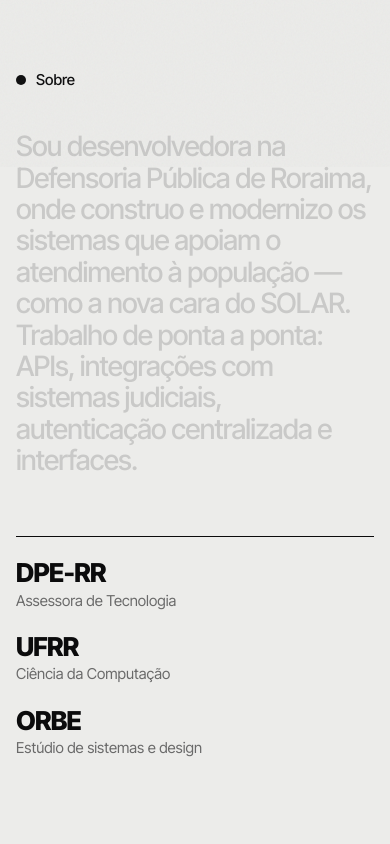
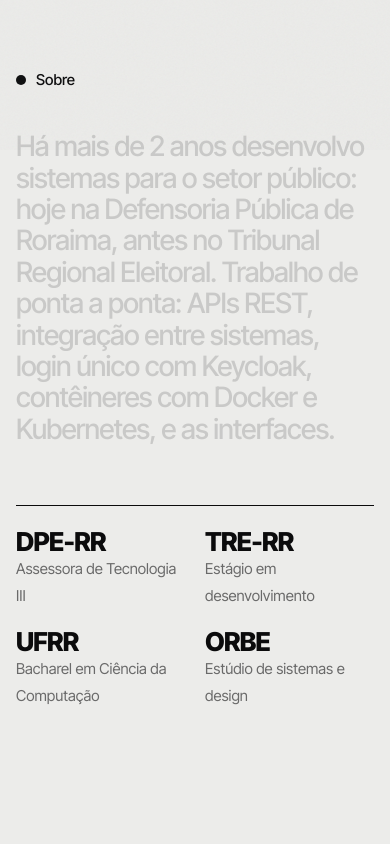
Before and after one commit to A-juli07/Ana_Costa, a plain HTML site: page index.html in a window 390 px wide. Shown: the part 1060-1904 px from the top of the page. Drawn offline with nearby package versions, Linux system fonts and the light colour scheme; animation ran at ten frames a second.

Commit message:
Alinha o site ao currículo: trajetória com datas, estágios, competências e extras
- Trajetória com datas e ordem corretas: DPE-RR (atual), estágio no TRE-RR
  (Disque Eleitor, ADMSAE, férias da TI) e estágio na DPE-RR; UFRR concluída
- TCC: segurança do código gerado por IA, com OWASP ZAP
- Competências agrupadas como no currículo
- Nova seção Além do código: idiomas, intercâmbio na UDEC, BRISA, Huawei Seeds
- Botão para baixar o currículo em PDF
- Corrige textos da HQ (em equipe, sem sistemas judiciais, sem mobile no resumo)

Co-Authored-By: Claude Opus 5.5 <noreply@anthropic.com>

```diff
--- a/index.html
+++ b/index.html
@@ -109,6 +109,15 @@ html[data-mode=profissional] .mode span:first-child,html[data-mode=criativo] .mo
 .scr.out{opacity:0;transform:translateX(-4%) scale(1.02)}
 .screen:hover .scr.on{transform:scale(1.02)}
 .hero .under{justify-content:flex-end;margin-top:0}
+.ext{padding-block:clamp(70px,9vw,140px);border-top:1.5px solid var(--ink)}
+.ext-g{display:grid;grid-template-columns:repeat(3,minmax(0,1fr));gap:clamp(20px,3vw,48px);margin:34px 0 40px}
+.exb h3{margin:0 0 14px;font:var(--dw) clamp(22px,2.2vw,30px)/1.1 var(--disp);letter-spacing:-.03em}
+.exb p{margin:0 0 14px;font-size:16px;line-height:1.5}
+.exb b{font-weight:600}
+.lang{list-style:none;margin:0;padding:0}
+.lang li{display:flex;justify-content:space-between;gap:12px;padding:10px 0;border-bottom:1px solid var(--line);font-size:16px}
+.lang li span{color:var(--mute)}
+@media(max-width:760px){.ext-g{grid-template-columns:1fr}.sk{grid-template-columns:1fr}.stats{grid-template-columns:repeat(2,minmax(0,1fr))!important}}
 /* animações de rolagem do profissional: começam escondidos e entram ao aparecer (a classe .in vem do JS).
    "backwards" aplica o estado inicial durante o atraso da cascata e depois devolve o controle ao CSS normal,
    então os efeitos de hover continuam funcionando. */
@@ -153,7 +162,7 @@ html[data-mode=criativo] .name .ln:last-child{padding-left:12vw}
 .big{font:500 clamp(28px,4.1vw,60px)/1.12 var(--disp);letter-spacing:-.03em;margin:0;text-wrap:pretty}
 html[data-mode=criativo] .big{font-weight:500;letter-spacing:-.02em}
 .big .w{opacity:.15;transition:opacity .25s}
-.stats{grid-column:2;display:grid;grid-template-columns:repeat(3,minmax(0,1fr));gap:20px;margin-top:20px;border-top:1.5px solid var(--ink);padding-top:22px}
+.stats{grid-column:2;display:grid;grid-template-columns:repeat(4,minmax(0,1fr));gap:20px;margin-top:20px;border-top:1.5px solid var(--ink);padding-top:22px}
 .stats strong{display:block;font:var(--dw) clamp(26px,3vw,40px)/1.05 var(--disp);letter-spacing:-.03em}
 .stats span{font-size:15px;color:var(--mute)}
 
@@ -202,8 +211,10 @@ html[data-mode=criativo] .card:nth-child(even){transform:rotate(1.4deg) translat
 .row,.row::before{transition:color .4s,transform .5s cubic-bezier(.7,0,.2,1)}
 
 /* skills */
-.sk{display:flex;flex-wrap:wrap;gap:10px;margin-top:40px}
-.sk span{font:500 clamp(18px,2vw,26px)/1 var(--disp);padding:14px 22px;border:1.5px solid var(--ink);border-radius:99px;transition:background .3s,color .3s,transform .3s}
+.sk{display:grid;grid-template-columns:repeat(2,minmax(0,1fr));gap:28px 40px;margin-top:56px}
+.skg h4{margin:0 0 12px;font-size:14px;font-weight:500;color:var(--mute);text-transform:uppercase;letter-spacing:.06em}
+.skp{display:flex;flex-wrap:wrap;gap:8px}
+.sk span{display:inline-block;font:500 clamp(16px,1.4vw,20px)/1 var(--disp);padding:11px 18px;border:1.5px solid var(--ink);border-radius:99px;transition:background .3s,color .3s,transform .3s}
 .sk span:hover{background:var(--ink);color:var(--bg);transform:rotate(-3deg)}
 
 /* contato */
@@ -500,7 +511,7 @@ html[data-mode=profissional] .totop{bottom:22px;border-radius:999px;border-width
 <main>
 <section class="hero pad" id="topo">
   <div class="meta">
-    <p><b>Desenvolvedora full stack</b><br>Sistemas web, APIs, mobile e 3D</p>
+    <p><b>Desenvolvedora full stack</b><br>Sistemas web, APIs, integrações e 3D</p>
     <p style="text-align:right"><b>Boa Vista — RR</b><br><span id="clock">--:--</span> · 2°49′N 60°40′W</p>
   </div>
   <div class="hero-g">
@@ -532,8 +543,9 @@ html[data-mode=profissional] .totop{bottom:22px;border-radius:999px;border-width
   <span class="lab">Sobre</span>
   <p class="big" id="bigtxt"></p>
   <div class="stats">
-    <div><strong>DPE-RR</strong><span>Assessora de Tecnologia</span></div>
-    <div><strong>UFRR</strong><span>Ciência da Computação</span></div>
+    <div><strong>DPE-RR</strong><span>Assessora de Tecnologia III</span></div>
+    <div><strong>TRE-RR</strong><span>Estágio em desenvolvimento</span></div>
+    <div><strong>UFRR</strong><span>Bacharel em Ciência da Computação</span></div>
     <div><strong>ORBE</strong><span>Estúdio de sistemas e design</span></div>
   </div>
 </section>
@@ -551,12 +563,27 @@ html[data-mode=profissional] .totop{bottom:22px;border-radius:999px;border-width
   <div class="sk" id="sk"></div>
 </section>
 
+<section class="ext pad" id="extras">
+  <span class="lab">Além do código</span>
+  <div class="ext-g">
+    <div class="exb"><h3>Idiomas</h3>
+      <ul class="lang"><li><b>Português</b><span>Nativo</span></li><li><b>Inglês</b><span>Avançado · MET C1</span></li><li><b>Espanhol</b><span>Intermediário</span></li></ul></div>
+    <div class="exb"><h3>Intercâmbio</h3>
+      <p><b>Universidad de Cundinamarca (UDEC)</b><br>Colômbia · um semestre durante a graduação.</p></div>
+    <div class="exb"><h3>Extracurricular</h3>
+      <p><b>Projeto BRISA · Residência em TIC</b><br>Sistema de gestão de frotas na fase de Imersão em Computação Avançada.</p>
+      <p><b>Huawei Seeds for the Future (2022)</b><br>Propostas de tecnologia voltadas ao impacto social.</p></div>
+  </div>
+  <a class="btn pri cv" href="media/curriculo-ana-julia.pdf" download data-cursor="baixar">Baixar currículo (PDF) <i>↓</i></a>
+</section>
+
 <section class="ct pad" id="contato">
   <span class="lab">Contato</span>
   <h2 id="ctTitle">Vamos criar<br>algo juntos?</h2>
   <div class="ct-row">
     <div class="links">
       <a href="https://github.com/A-juli07">GitHub<small>github.com/A-juli07</small></a>
+      <a href="media/curriculo-ana-julia.pdf" download>Currículo<small>PDF para baixar</small></a>
       <a href="https://www.linkedin.com/in/anajuliavpac/">LinkedIn<small>in/anajuliavpac</small></a>
       <a href="https://www.instagram.com/">ORBE STUDIO<small>@orbestudio</small></a>
       <a href="https://wa.me/5595991742229">WhatsApp<small>(95) 99174-2229</small></a>
@@ -579,7 +606,7 @@ html[data-mode=profissional] .totop{bottom:22px;border-radius:999px;border-width
     </div>
     <p class="k-hint">Role para começar <span>↓</span></p>
     <p class="cap c1" style="left:9vw;top:17vh">Boa Vista, Roraima. <b>2°49′N 60°40′W</b>.<br>No extremo norte do Brasil, à sombra dos tepuis…</p>
-    <p class="cap c2" style="right:9vw;bottom:13vh">…vive uma <b>desenvolvedora full stack</b>:<br>sistemas web, APIs, mobile e 3D.</p>
+    <p class="cap c2" style="right:9vw;bottom:13vh">…vive uma <b>desenvolvedora full stack</b>:<br>sistemas web, APIs, integrações e 3D.</p>
   </div></section>
 
   <section class="sc ph" id="pu"><div class="stage">
@@ -587,7 +614,7 @@ html[data-mode=profissional] .totop{bottom:22px;border-radius:999px;border-width
     <div class="kframe"><div class="cam" data-img="ufrr" style="--pos:35% 55%"></div><svg class="wsvg" viewBox="0 0 1600 1000" preserveAspectRatio="none"></svg></div>
     <p class="cap ca" style="right:9vw;top:17vh">Tudo começou na <b>Universidade Federal de Roraima</b>.</p>
     <div class="inset zoom" data-img="ufrr" style="right:8vw;top:30vh;--zp:22% 45%"></div>
-    <div class="cap cb" style="right:9vw;bottom:11vh"><b>Ciência da Computação</b>, agora na reta final, com um TCC sobre engenharia de prompt e a qualidade do código gerado por IAs.</div>
+    <div class="cap cb" style="right:9vw;bottom:11vh"><b>Ciência da Computação</b>, concluída em 2026, com um TCC sobre engenharia de prompt e a segurança do código gerado por IA.</div>
   </div></section>
 
   <section class="sc ph" id="p1"><div class="stage">
@@ -595,7 +622,7 @@ html[data-mode=profissional] .totop{bottom:22px;border-radius:999px;border-width
     <div class="kframe"><div class="cam" data-img="mesa" style="--pos:50% 40%"></div><svg class="wsvg" viewBox="0 0 1600 1000" preserveAspectRatio="none"></svg></div>
     <p class="cap ca" style="left:9vw;top:17vh">Na mesa dela, dois monitores e muito código:<br>ela desenvolve <b>sistemas e APIs</b> para o setor público.</p>
     <div class="inset zoom" data-img="code" style="right:8vw;top:16vh;--zp:38% 30%"></div>
-    <div class="cap cb" style="left:9vw;bottom:11vh">APIs, <b>integrações com sistemas judiciais</b>, autenticação centralizada e interfaces, com foco em segurança e boas experiências de uso.</div>
+    <div class="cap cb" style="left:9vw;bottom:11vh">APIs REST, <b>integração entre sistemas</b>, login único com Keycloak e contêineres com Docker e Kubernetes, com foco em segurança e boas experiências de uso.</div>
   </div></section>
 
   <section class="sc ph" id="p2"><div class="stage">
@@ -683,7 +710,7 @@ const reduce=matchMedia('(prefers-reduced-motion: reduce)').matches;
 /* ---------- conteúdo ---------- */
 const pro={sub:'Crio sistemas web, APIs e interfaces, do banco de dados ao pixel. Hoje no setor público, na Defensoria Pública de Roraima, e em projetos próprios com a ORBE STUDIO.',
   mq:['Backend','Python','Django','FastAPI','Spring Boot','React','Next.js','Keycloak','Neo4j'],
-  big:'Sou desenvolvedora na Defensoria Pública de Roraima, onde construo e modernizo os sistemas que apoiam o atendimento à população — como a nova cara do SOLAR. Trabalho de ponta a ponta: APIs, integrações com sistemas judiciais, autenticação centralizada e interfaces.'};
+  big:'Há mais de 2 anos desenvolvo sistemas para o setor público: hoje na Defensoria Pública de Roraima, antes no Tribunal Regional Eleitoral. Trabalho de ponta a ponta: APIs REST, integração entre sistemas, login único com Keycloak, contêineres com Docker e Kubernetes, e as interfaces.'};
 /* m = capa do card; g = galeria do modal [arquivo, legenda]; pos = enquadramento da capa.
    ATENÇÃO: a ordem e a quantidade destes 6 casam com os emblemas do modo criativo (emb/spans). */
 const img=src=>({type:'img',src});
@@ -725,12 +752,22 @@ const projPro=proj.slice(0,5).concat([
     tags:['Design','Landing pages','Front-end']}
 ]);
 const xp=[
-  ['2026 — hoje','Assessora de Tecnologia III','DPE-RR · SOLAR + Keycloak, API v2 para o App do Assistido e Sistema de Eleição v2.'],
-  ['Antes','Desenvolvedora','DPE-RR · Manutenção do SOLAR e do ProcAPI e reconstrução de portais institucionais.'],
-  ['Antes','Tecnologia','Tribunal Regional Eleitoral de Roraima.'],
-  ['Em curso','Ciência da Computação','UFRR · TCC sobre engenharia de prompt e qualidade do código gerado por IAs.']
+  ['abr 2026 — hoje','Assessora de Tecnologia III','DPE-RR · Desenvolvimento do SOLAR em Python/Django, evolução e documentação da API REST v2 para o App do Assistido, login único com Keycloak e, em equipe, o novo Sistema de Eleições.'],
+  ['abr 2025 — abr 2026','Estagiária de Desenvolvimento','TRE-RR · Disque Eleitor (atendimento ao cidadão), ADMSAE (administração das eleições no estado) e o sistema de férias dos servidores de TI. Java, Spring Boot, Angular, Oracle e Kubernetes.'],
+  ['set 2023 — jul 2024','Estagiária de Desenvolvimento','DPE-RR · Ferramenta de atendimento do sistema da Defensoria e APIs REST para integração entre sistemas. Python, Django, PostgreSQL, Redis e Docker.'],
+  ['2021 — 2026','Ciência da Computação','UFRR · Concluído. TCC sobre engenharia de prompt e a segurança do código gerado por IA, com análise de vulnerabilidades no OWASP ZAP.']
 ];
-const skills=['Python','FastAPI','Django','React','Next.js','JavaScript','Java / Spring Boot','Neo4j','Supabase','Keycloak','Git','Three.js','Blender','Unreal Engine'];
+const skillGroups=[
+  ['Linguagens',['Python','Java','JavaScript','PHP','SQL']],
+  ['Frameworks',['Django','FastAPI','Spring Boot','Laravel','Angular','React / Next.js']],
+  ['APIs e integração',['REST APIs','Keycloak / SSO','OAuth2 / OIDC']],
+  ['Bancos de dados',['PostgreSQL','MySQL','Oracle','Redis','Neo4j','Supabase']],
+  ['DevOps e cloud',['Docker','Kubernetes','Git','Vercel']],
+  ['IA',['LLMs','Engenharia de prompt','Langflow']],
+  ['Metodologias',['Agile','Jira','Git flow']],
+  ['3D e criativo',['Three.js','Blender','Unreal Engine']]
+];
+const skills=skillGroups.flatMap(g=>g[1]);
 
 /* mídia de cada projeto: adicione m:{type:'video'|'img',src:'media/arquivo.mp4'} no projeto */
 const mediaHTML=(m,ctrl,pos)=>m.type==='video'?`<video src="${m.src}" muted autoplay loop playsinline ${ctrl?'controls':''}></video>`:`<img src="${m.src}" alt="" loading="lazy" decoding="async"${pos?` style="object-position:${pos}"`:''}>`;
@@ -816,7 +853,7 @@ $('#pm-x').addEventListener('click',pmClose);
 pm.addEventListener('click',e=>{if(e.target===pm)pmClose()});
 addEventListener('keydown',e=>{if(e.key==='Escape')pmClose()});
 $('#rows').innerHTML=xp.map(r=>`<div class="row"><span class="when">${r[0]}</span><h3>${r[1]}</h3><p>${r[2]}</p></div>`).join('');
-$('#sk').innerHTML=skills.map(s=>`<span>${s}</span>`).join('');
+$('#sk').innerHTML=skillGroups.map(([g,l])=>`<div class="skg"><h4>${g}</h4><div class="skp">${l.map(s=>`<span>${s}</span>`).join('')}</div></div>`).join('');
 $('#sub').textContent=pro.sub;
 const mqi=pro.mq.map(w=>`<span>${w}</span>`).join('');$('#mq').innerHTML=mqi+mqi;
 $('#bigtxt').innerHTML=pro.big.split(' ').map(w=>`<span class="w">${w}</span>`).join(' ');
@@ -1108,14 +1145,14 @@ function toolIcon(k){
 
 /* ---------- conteúdo da HQ ---------- */
 const achados=[
-  {t:'O caderno de campo · UFRR',v:['500 380 600 340','#nb'],d:'Ciência da Computação na Universidade Federal de Roraima, na reta final. No caminho: análise de algoritmos (ordenação e coloração aproximada de grafos em C), árvores B, sistemas distribuídos, banco de dados em grafos e computação gráfica, da rasterização em Python a uma cinemática no Unreal Engine 5. O TCC estuda engenharia de prompt e a segurança e qualidade do código gerado por IAs.',tags:['Algoritmos','Grafos','C','IA','Computação gráfica']},
-  {t:'A urna · Justiça Eleitoral',v:['500 420 660 380','#urn'],d:'Experiência no Tribunal Regional Eleitoral de Roraima, com os sistemas e rotinas de tecnologia da Justiça Eleitoral. Anos depois, as eleições voltaram ao caminho: na Defensoria, ela desenvolve em dupla a nova versão do sistema de eleições internas.',tags:['TRE-RR','Setor público','Sistema de Eleição v2']},
-  {t:'A balança · Defensoria Pública',v:['480 280 660 540','#sc'],d:'Assessora de Tecnologia na Defensoria Pública do Estado de Roraima. Mantém e moderniza o SOLAR, o sistema de atendimento; integrou o login único com Keycloak; cria e documenta rotas de API para o App do Assistido; lida com integrações com sistemas judiciais; e cria jogos educativos sobre a Defensoria.',tags:['Django','APIs','Keycloak / SSO','Integrações','Jogos educativos']},
+  {t:'O caderno de campo · UFRR',v:['500 380 600 340','#nb'],d:'Ciência da Computação na Universidade Federal de Roraima, concluída em 2026, com um semestre de intercâmbio na Universidad de Cundinamarca, na Colômbia. No caminho: análise de algoritmos (ordenação e coloração aproximada de grafos em C), árvores B, sistemas distribuídos, banco de dados em grafos e computação gráfica, da rasterização em Python a uma cinemática no Unreal Engine 5. O TCC estuda engenharia de prompt e a segurança do código gerado por IA, com análise de vulnerabilidades no OWASP ZAP.',tags:['Algoritmos','Grafos','C','IA','Computação gráfica']},
+  {t:'A urna · Justiça Eleitoral',v:['500 420 660 380','#urn'],d:'Estágio de um ano no Tribunal Regional Eleitoral de Roraima: o Disque Eleitor, para o atendimento ao cidadão, o ADMSAE, que administra as eleições no estado, e o sistema de férias dos servidores de TI, em Java, Spring Boot, Angular, Oracle e Kubernetes. Logo depois, as eleições voltaram ao caminho: na Defensoria, ela desenvolve em equipe o novo sistema de eleições.',tags:['TRE-RR','Java / Spring Boot','Angular','Kubernetes']},
+  {t:'A balança · Defensoria Pública',v:['480 280 660 540','#sc'],d:'Assessora de Tecnologia na Defensoria Pública do Estado de Roraima. Mantém e moderniza o SOLAR, o sistema de atendimento; integrou o login único com Keycloak; cria e documenta rotas de API para o App do Assistido; trabalha na integração entre sistemas; e cria jogos educativos sobre a Defensoria. Começou ali como estagiária, em 2023.',tags:['Django','APIs','Keycloak / SSO','Integrações','Jogos educativos']},
   {t:'A prancheta · ORBE STUDIO e 3D',v:['500 280 820 570','#st'],d:'A ORBE STUDIO é o estúdio dela: sistemas, landing pages e design de posts para Instagram. Do lado criativo, edição de crânios no Blender para o Lavrado Vivo (uma exposição itinerante sobre o bioma lavrado de Roraima), cinemáticas no Unreal Engine 5 e sites interativos como este.',tags:['Design','Landing pages','Blender','Unreal Engine 5']}
 ];
 const diario=[
   {t:'Modernização do SOLAR',e:'ext',d:'Nova interface do sistema de atendimento da Defensoria, login único com Keycloak e a extensão de navegador Solar++.',tags:['Redesign','Keycloak','Extensão'],ba:1},
-  {t:'Sistema de Eleição v2',e:'urna',d:'Reescrita do sistema de eleições internas da Defensoria, desenvolvida em dupla e acompanhada por épico no Jira.',tags:['Django','Backend']},
+  {t:'Sistema de Eleição v2',e:'urna',d:'Reescrita do sistema de eleições internas da Defensoria (antes em Django 3), desenvolvida em equipe e acompanhada no Jira.',tags:['Django','Backend']},
   {t:'Jogos da Defensoria',e:'jogo',d:'Um simulador do fluxo de atendimento e um “Termo” para adivinhar palavras do dia a dia da Defensoria.',tags:['Game design','Educação']},
   {t:'BuzzRiot',e:'disco',d:'Recomendação de músicas com banco de grafos: mistura filtragem colaborativa, gênero favorito e popularidade, com dashboard na Vercel.',tags:['Neo4j','Python','Vercel']},
   {t:'Vita',e:'vita',d:'Plataforma de leitura, escrita e comunidade de fanfics, para web e celular.',tags:['React','Supabase','Capacitor']},
@@ -1123,17 +1160,17 @@ const diario=[
   {t:'Lavrado Vivo',e:'cranio',d:'Exposição itinerante sobre o bioma lavrado: edição de crânios em 3D no Blender e site do projeto.',tags:['Blender','WordPress']},
   {t:'Monitor Ambiente',e:'iot',d:'Coleta em tempo real de temperatura, umidade e hidrogênio com ESP32 e os sensores DHT11 e MQ-8, com painel web.',tags:['ESP32','IoT','Python']},
   {t:'APIs em Laravel',e:'api',d:'APIs REST com CRUD: uma locadora de carros documentada com Swagger e um restaurante com Repository Pattern.',tags:['PHP','Laravel','Swagger']},
-  {t:'TCC: IA no código',e:'ai',d:'Compara três tipos de prompt em cinco IAs gratuitas e avalia a segurança e a qualidade do código que cada uma gera.',tags:['Engenharia de prompt','Pesquisa']}
+  {t:'TCC: IA no código',e:'ai',d:'Compara três tipos de prompt em cinco IAs gratuitas e avalia a segurança do código que cada uma gera, com análise de vulnerabilidades no OWASP ZAP.',tags:['Engenharia de prompt','OWASP ZAP','Pesquisa']}
 ];
 const ferramentas=[
-  ['py','Backend',['Python','FastAPI','Django','PHP / Laravel','APIs REST','Swagger']],
-  ['web','Front-end',['React','Next.js','TypeScript','JavaScript','HTML e CSS']],
+  ['py','Backend',['Python','Django','FastAPI','Java / Spring Boot','PHP / Laravel','APIs REST','Swagger']],
+  ['web','Front-end',['React','Next.js','Angular','TypeScript','JavaScript','HTML e CSS']],
   ['mob','Mobile',['Java / Android','Capacitor']],
-  ['db','Dados',['PostgreSQL','Neo4j','Supabase']],
-  ['key','Segurança e infra',['Keycloak / SSO','Docker','Git']],
+  ['db','Dados',['PostgreSQL','MySQL','Oracle','Redis','Neo4j','Supabase']],
+  ['key','Segurança e infra',['Keycloak / SSO','OAuth2 / OIDC','Docker','Kubernetes','Git','Vercel']],
   ['chip','Hardware',['ESP32','Sensores','C']],
   ['cube','3D e criativo',['Blender','Unreal Engine 5','Three.js','GSAP','Design']],
-  ['ai','Inteligência artificial',['Engenharia de prompt','Langflow']]
+  ['ai','Inteligência artificial',['LLMs','Engenharia de prompt','Langflow']]
 ];
 /* emblemas extras do diário */
 Object.assign(emblem,{
@@ -1350,7 +1387,7 @@ let skew=0,lastY=scrollY,tiltX=0,tiltY=0;const stack=$('#stack'),sprog=$('#sprog
   const groups=[
     ['.about .lab','rv'],['.about .stats>div','rv',.12],
     ['#projetos h2','rv-h'],['#hsHint','rv'],['.card','rv',.09],
-    ['#trajetoria h2','rv-h'],['.row','rv',.08],['.sk span','rv-s',.035],
+    ['#trajetoria h2','rv-h'],['.row','rv',.08],['.skg h4','rv',.05],['.sk span','rv-s',.02],['#extras .lab','rv'],['.exb','rv',.1],['.cv','rv',0,.2],
     ['#contato .lab','rv'],['#ctTitle','rv-h'],['.links a','rv',.08],['.hi','rv-s',0,.25],['footer.pad','rv']
   ];
   if(innerWidth<=760)groups.push(['.stage3d','rv']);
```
Also changed, not shown: 1 other file.
